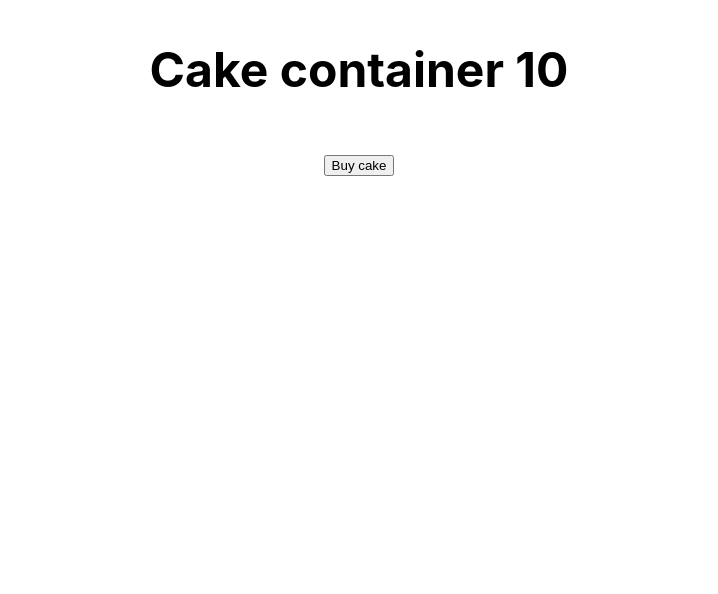
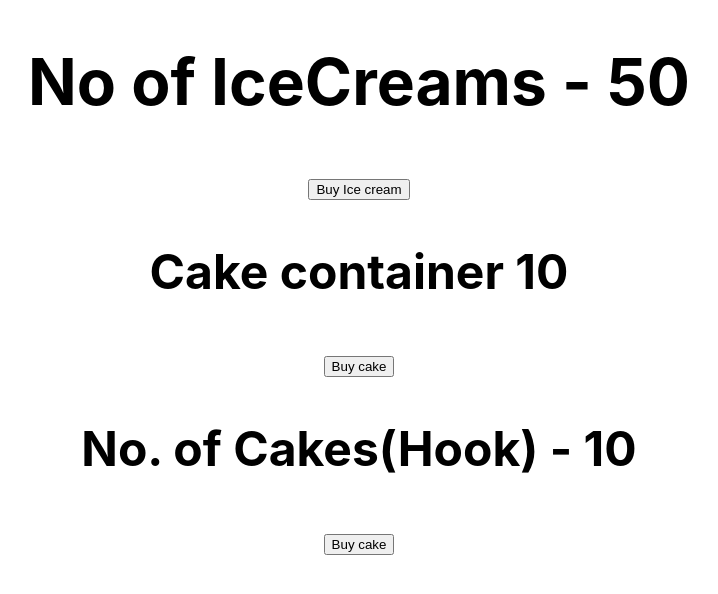
Before and after one commit to dineshdsv3/ReduxBasics, a React (Create React App) app: page / in a window 1280 px wide. Shown: the top 594 px of the page, without its empty margins (281-999 px from the left). Built offline with nearby package versions, Linux system fonts and the light colour scheme.

Commit message:
Added all the logic for icecreams

```diff
--- a/src/App.js
+++ b/src/App.js
@@ -3,13 +3,17 @@ import { Provider } from 'react-redux';
 import store from './Redux/Store';
 import CakeContainer from './Components/CakeContainer';
 import './App.css';
+import HooksCakeContainer from './Components/HooksCakeContainer';
+import HookIceCreamContainer from './Components/HookIceCreamContainer';
 
 function App() {
 	return (
 		<Provider store={store}>
 			<div className="App">
 				<h1>
+					<HookIceCreamContainer />
 					<CakeContainer />
+					<HooksCakeContainer />
 				</h1>
 			</div>
 		</Provider>
--- a/src/Components/CakeContainer.js
+++ b/src/Components/CakeContainer.js
@@ -13,7 +13,7 @@ const  CakeContainer = (props) => {
 
 const mapStateToProps = (state) => {
 	return {
-		noOfCakes: state.noOfCakes,
+		noOfCakes: state.cake.noOfCakes,
 	};
 };
 
--- /dev/null
+++ b/src/Components/HookIceCreamContainer.js
@@ -0,0 +1,19 @@
+import React from 'react';
+import {useSelector, useDispatch} from 'react-redux';
+import { buyIcecream } from '../Redux';
+
+function HookIceCreamContainer() {
+    const noOfIcecreams = useSelector(state => state.iceCream.noOfIceCream);
+    console.log(noOfIcecreams)
+    const dispatch = useDispatch();
+
+
+    return (
+        <div>
+            <h1>No of IceCreams - {noOfIcecreams}</h1>
+            <button onClick={() => dispatch(buyIcecream())}>Buy Ice cream</button>
+        </div>
+    )
+}
+
+export default HookIceCreamContainer
--- /dev/null
+++ b/src/Components/HooksCakeContainer.js
@@ -0,0 +1,16 @@
+import React from 'react';
+import {useSelector,useDispatch } from 'react-redux';
+import { buyCake } from '../Redux';
+
+function HooksCakeContainer() {
+    const noOfCakes = useSelector(state => state.cake.noOfCakes);
+    const dispatch = useDispatch()
+    return (
+        <div>
+            <h2>No. of Cakes(Hook) - {noOfCakes}</h2>
+            <button onClick={() => dispatch(buyCake())}>Buy cake</button>
+        </div>
+    )
+}
+
+export default HooksCakeContainer
--- /dev/null
+++ b/src/Redux/Icecream/iceCreamAction.js
@@ -0,0 +1,7 @@
+import {BUY_ICECREAM} from './iceCreamType';
+
+export const buyIcecream = () => {
+    return {
+        type: BUY_ICECREAM
+    }
+}
--- /dev/null
+++ b/src/Redux/Icecream/iceCreamReducer.js
@@ -0,0 +1,19 @@
+import {BUY_ICECREAM} from './iceCreamType';
+
+const initialState = {
+    noOfIceCream: 50
+}
+
+
+const icecreamReducer = (state = initialState, action) => {
+    switch(action.type) {
+        case BUY_ICECREAM:
+            return {
+                ...state, noOfIceCream: state.noOfIceCream -1
+            }
+        default:
+            return state;
+    }
+}
+
+export default icecreamReducer;
--- /dev/null
+++ b/src/Redux/Icecream/iceCreamType.js
@@ -0,0 +1,2 @@
+
+export const BUY_ICECREAM = "BUY_ICECREAM";
--- a/src/Redux/Store.js
+++ b/src/Redux/Store.js
@@ -1,7 +1,8 @@
 import { createStore } from 'redux';
-import cakeReducer from './Cakes/cakeReducer';
+import rootReducer from './rootReducer';
 
-const store = createStore(cakeReducer);
+
+const store = createStore(rootReducer);
 
 
 export default store;
--- a/src/Redux/index.js
+++ b/src/Redux/index.js
@@ -1 +1,2 @@
 export { buyCake } from './Cakes/cakeAction';
+export {  buyIcecream } from './Icecream/iceCreamAction';
--- /dev/null
+++ b/src/Redux/rootReducer.js
@@ -0,0 +1,11 @@
+import { combineReducers } from 'redux';
+import iceCreamReducer from './Icecream/iceCreamReducer';
+import cakeReducer from './Cakes/cakeReducer';
+import icecreamReducer from './Icecream/iceCreamReducer';
+
+const rootReducer = combineReducers({
+	cake: cakeReducer,
+	iceCream: icecreamReducer,
+});
+
+export default rootReducer;
```
